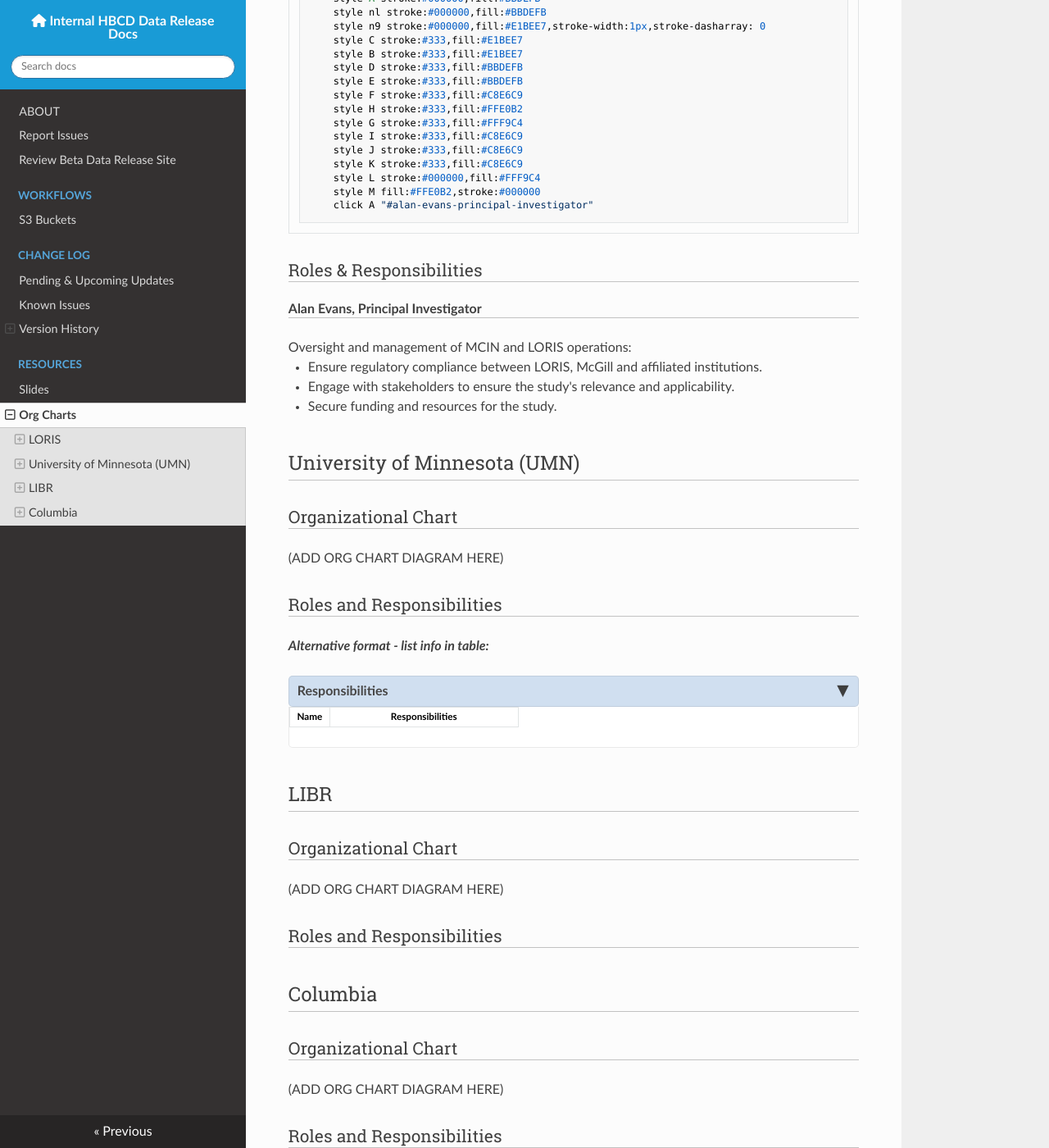
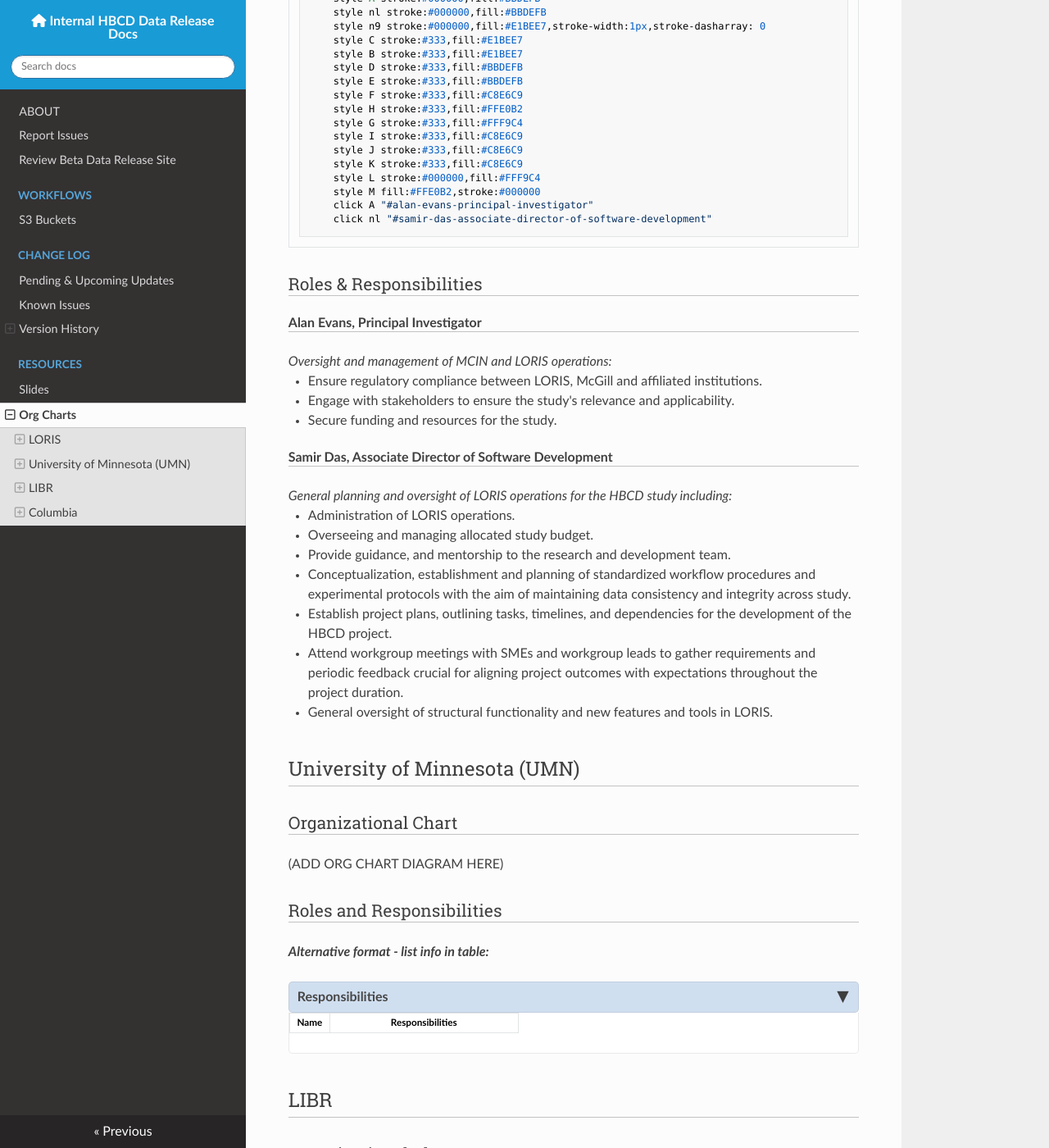
Before and after one commit to DCAN-Labs/hbcd-docs-internal, an MkDocs documentation site: the page built from docs/orgcharts.md, in a window 1280 px wide and 1400 px high, scrolled down 939 px. Shown: the whole window at 82% size. Built offline with MkDocs 1.6.1, drawn with Linux system fonts in a browser that asks for light colours; nearby versions of some CDN libraries; some of the changed text lies outside the part shown.

Commit message:
add link to Samir Das for testing

````diff
--- a/docs/orgcharts.md
+++ b/docs/orgcharts.md
@@ -1,4 +1,6 @@
 # HBCD Data Coordinating Center (HDCC) Organizational Charts
+
+
 
 ## LORIS
 ### Organizational Chart
@@ -17,7 +19,7 @@
 flowchart TB
     A["<b>Alan Evans</b><br>Principal Investigator"] --o nl["<b>Samir Das</b><br>Associate Director of Software Development"]
     nl --o n9(["<b>Study Coordination</b>"]) & C(["<b>CBRAIN/Computing</b>"]) & B(["<b>Development</b>"])
-    C --o D["Pierre Rioux<br>Senior HPC developer"]
+    C --o D["<b>Pierre Rioux</b><br>Senior HPC developer"]
     n9 --o E["<b>Santiago Torres</b><br>Study Officer (Research Administration)"]
     B --o F["<b>BHV/Database</b>"] & H["<b>EEG/Biosamples</b>"] & G["<b>MRI</b>"]
     F --o I["<b>Regis Ongaro-Carcy</b><br>Lead BHV Developer"] & J["<b>Sruthy Matthew</b><br>Senior Backend Developer"]
@@ -53,17 +55,26 @@
     style L stroke:#000000,fill:#FFF9C4
     style M fill:#FFE0B2,stroke:#000000
     click A "#alan-evans-principal-investigator"
+    click nl "#samir-das-associate-director-of-software-development"
 ```
 
 ### Roles & Responsibilities
 
 ##### Alan Evans, Principal Investigator
-<ul>
-Oversight and management of MCIN and LORIS operations:
-  <li>Ensure regulatory compliance between LORIS, McGill and affiliated institutions.</li>
-  <li>Engage with stakeholders to ensure the study's relevance and applicability.</li>
-  <li>Secure funding and resources for the study.</li>
-</ul>
+<p style="margin: 0;"><i>Oversight and management of MCIN and LORIS operations:</i></p>
+- Ensure regulatory compliance between LORIS, McGill and affiliated institutions.
+- Engage with stakeholders to ensure the study's relevance and applicability.
+- Secure funding and resources for the study.
+
+##### Samir Das, Associate Director of Software Development
+<p style="margin: 0;"><i>General planning and oversight of LORIS operations for the HBCD study including:</i></p>
+- Administration of LORIS operations.
+- Overseeing and managing allocated study budget.
+- Provide guidance, and mentorship to the research and development team.
+- Conceptualization, establishment and planning of standardized workflow procedures and experimental protocols with the aim of maintaining data consistency and integrity across study.
+- Establish project plans, outlining tasks, timelines, and dependencies for the development of the HBCD project.
+- Attend workgroup meetings with SMEs and workgroup leads to gather requirements and periodic feedback crucial for aligning project outcomes with expectations throughout the project duration.
+- General oversight of structural functionality and new features and tools in LORIS.
 
 ## University of Minnesota (UMN)
 ### Organizational Chart
````
Also changed, not shown: scratch/scratch.md (deleted, +0 -20 lines).
